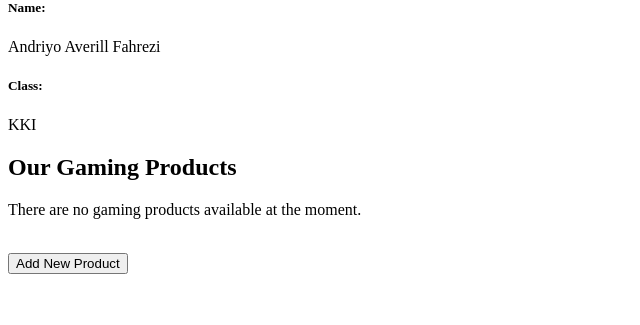
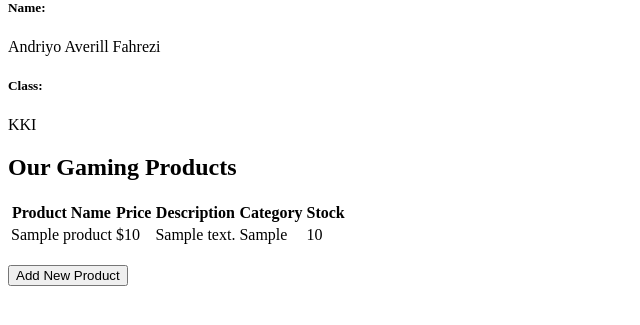
Before and after one commit to muzkii/PixelPlay, a Django app: page / in a window 1280 px wide. Shown: the part 159-484 px from the top of the page, without its empty margins (0-640 px from the left). Run offline with Django 5.2, Linux system fonts and the light colour scheme; tables that the repository leaves empty hold one stand-in row (values such as "Sample post").

Commit message:
Revision Assignment 3

```diff
--- a/main/templates/main.html
+++ b/main/templates/main.html
@@ -12,7 +12,7 @@
 <p>{{ class }}</p>
 
 <h2>Our Gaming Products</h2>
-{{ products }}
+
 {% if not products %}
 <p>There are no gaming products available at the moment.</p>
 {% else %}
--- a/main/views.py
+++ b/main/views.py
@@ -11,7 +11,7 @@ def show_main(request):
         'npm' : '2306172325',
         'name': 'Andriyo Averill Fahrezi',
         'class': 'KKI',
-        'product': products
+        'products': products
     }
 
     return render(request, "main.html", context)
```
